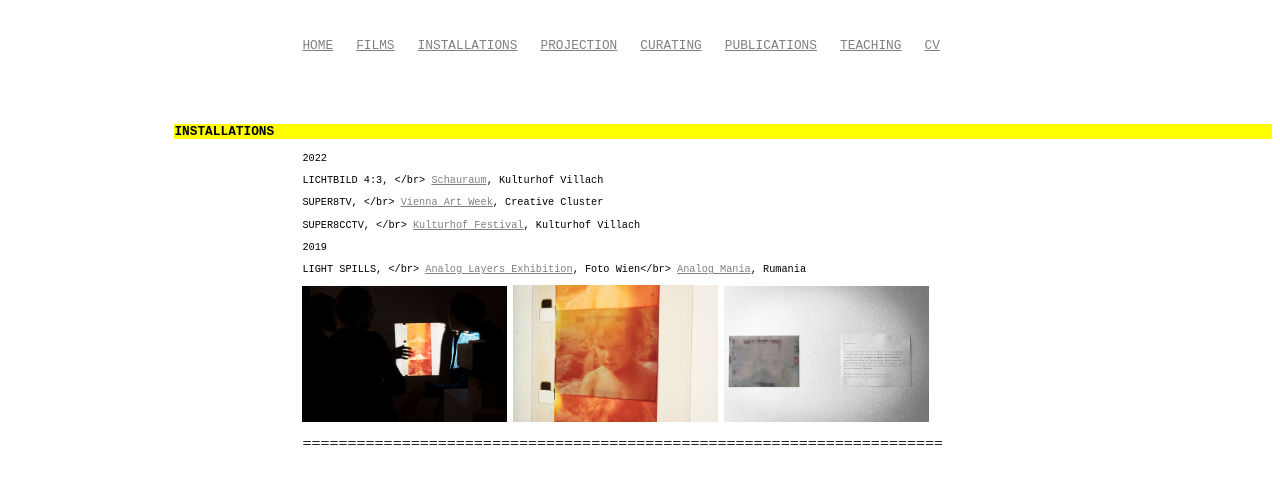
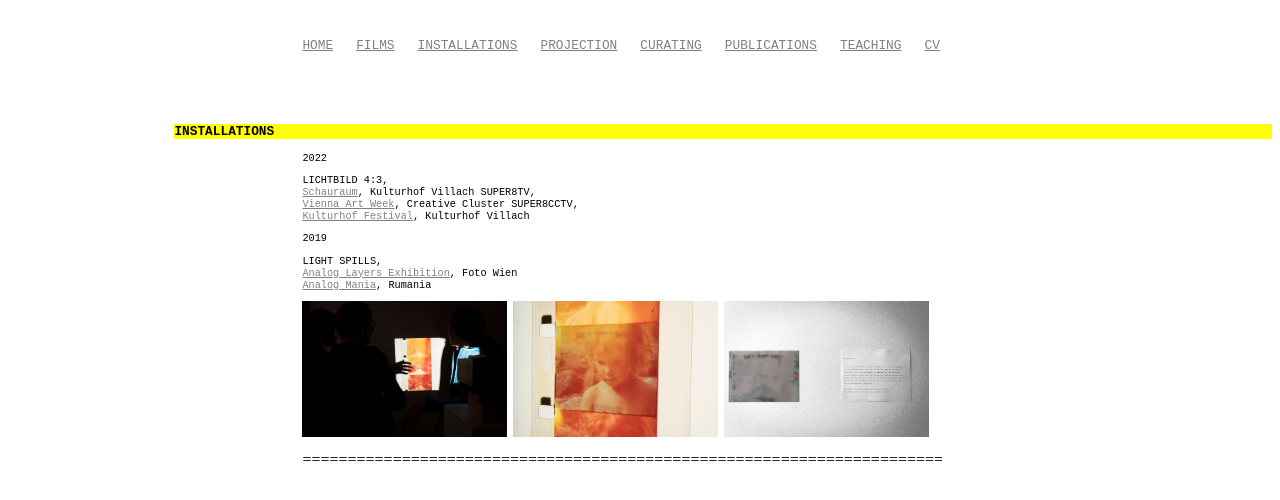
Before and after one commit to lostlostlost/lostlostlost, a Jekyll site: the page built from installations.md, in a window 1280 px wide. Shown: the top 500 px of the page. Built offline with Jekyll 4.4.1, drawn with Linux system fonts in a browser that asks for light colours; our own code applies the rules of GitHub Pages for plain Markdown files.

Commit message:
update 271222

```diff
--- a/installations.md
+++ b/installations.md
@@ -6,19 +6,17 @@
 
 2022<br>
 
-<strong> Lichtbild 4:3, </strong></br>
+<strong> Lichtbild 4:3, </strong><br>
 <a href="https://kulturhofvillach.at/events/2022/2022-11-26_vernissage_maicherplessl/" rel="noopener noreferrer" target="_blank">Schauraum</a>, Kulturhof Villach
-
-<strong> Super8TV, </strong></br>
+<strong> Super8TV, </strong><br>
 <a href="https://www.viennaartweek.at/en/" rel="noopener noreferrer" target="_blank">Vienna Art Week</a>, Creative Cluster
-
-<strong> Super8CCTV, </strong></br>
+<strong> Super8CCTV, </strong><br>
 <a href="https://kulturhofvillach.at/events/2022/2022-09-02_festival/Kulturhofkeller" rel="noopener noreferrer" target="_blank"> Kulturhof Festival</a>, Kulturhof Villach
 
 2019<br>
 
-<strong> Light Spills, </strong></br>
-<a href="https://www.filmkoopwien.at/de/fotowien/" rel="noopener noreferrer" target="_blank">Analog Layers Exhibition</a>, Foto Wien</br>
+<strong> Light Spills, </strong><br>
+<a href="https://www.filmkoopwien.at/de/fotowien/" rel="noopener noreferrer" target="_blank">Analog Layers Exhibition</a>, Foto Wien<br>
 <a href="https://www.analogmania.ro/Analog" rel="noopener noreferrer" target="_blank"> Analog Mania</a>, Rumania
 
 {% for file in site.static_files %}
```
Also changed, not shown: curating.md (+0 -6 lines), cv.md (+2 -2 lines), films.md (+0 -15 lines).
